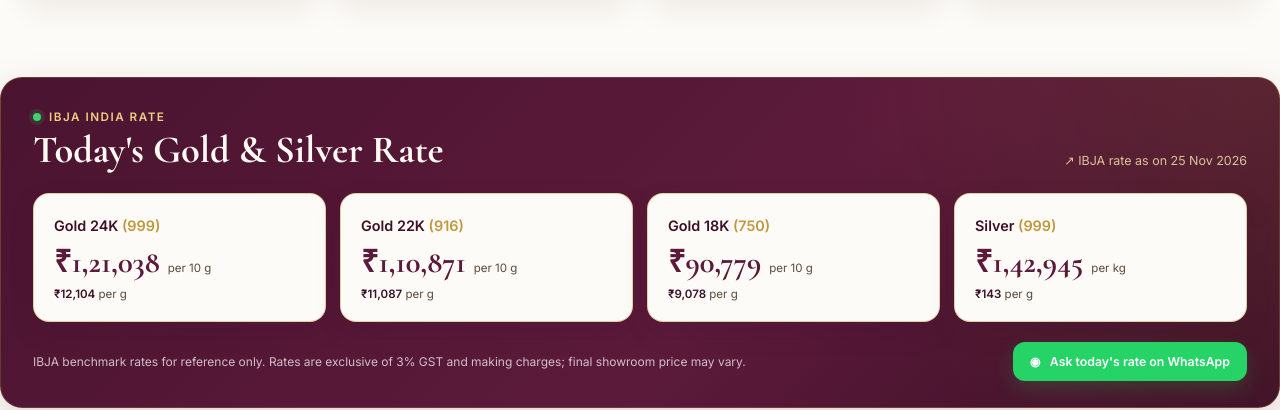
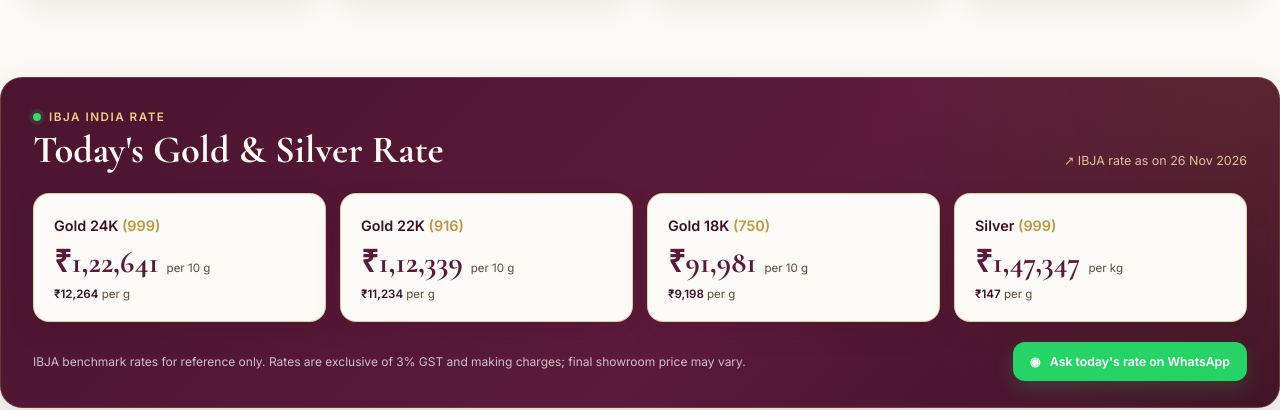
Before and after one commit to prisluv64-source/Kanchan-Jewellers-2, a plain HTML site: page index.html in a window 1280 px wide. Shown: the part 1562-1972 px from the top of the page. Drawn offline with nearby package versions, Linux system fonts and the light colour scheme.

Commit message:
Update IBJA jewellery rates

```diff
--- a/index.html
+++ b/index.html
@@ -359,7 +359,7 @@
       </div>
       <div class="rates">
         <span class="rate-dot"></span>
-        <a class="top-rate-link" href="#ibjaRates" aria-label="View full IBJA gold and silver rates">IBJA Rate: <strong>Gold 22K ₹11,087/g</strong> &nbsp;•&nbsp; <strong>Silver ₹143/g</strong></a>
+        <a class="top-rate-link" href="#ibjaRates" aria-label="View full IBJA gold and silver rates">IBJA Rate: <strong>Gold 22K ₹11,234/g</strong> &nbsp;•&nbsp; <strong>Silver ₹147/g</strong></a>
       </div>
       <div class="top-right">
         <span>EN</span>
@@ -1022,33 +1022,33 @@
           <h2 id="ibjaRatesTitle">Today's Gold &amp; Silver Rate</h2>
         </div>
         <a class="ibja-source-link" href="https://ibjarates.com/" target="_blank" rel="noopener">
-          ↗ IBJA rate as on <span id="ibja-rate-date">25 Nov 2026</span>
+          ↗ IBJA rate as on <span id="ibja-rate-date">26 Nov 2026</span>
         </a>
       </div>
 
       <div class="ibja-rate-grid">
         <article class="ibja-rate-card" data-rate-key="gold999">
           <h3>Gold 24K <span>(999)</span></h3>
-          <div class="ibja-main-rate"><strong id="ibja-gold999-main">₹1,21,038</strong><span>per 10 g</span></div>
-          <p><span id="ibja-gold999-gram">₹12,104</span> per g</p>
+          <div class="ibja-main-rate"><strong id="ibja-gold999-main">₹1,22,641</strong><span>per 10 g</span></div>
+          <p><span id="ibja-gold999-gram">₹12,264</span> per g</p>
         </article>
 
         <article class="ibja-rate-card" data-rate-key="gold916">
           <h3>Gold 22K <span>(916)</span></h3>
-          <div class="ibja-main-rate"><strong id="ibja-gold916-main">₹1,10,871</strong><span>per 10 g</span></div>
-          <p><span id="ibja-gold916-gram">₹11,087</span> per g</p>
+          <div class="ibja-main-rate"><strong id="ibja-gold916-main">₹1,12,339</strong><span>per 10 g</span></div>
+          <p><span id="ibja-gold916-gram">₹11,234</span> per g</p>
         </article>
 
         <article class="ibja-rate-card" data-rate-key="gold750">
           <h3>Gold 18K <span>(750)</span></h3>
-          <div class="ibja-main-rate"><strong id="ibja-gold750-main">₹90,779</strong><span>per 10 g</span></div>
-          <p><span id="ibja-gold750-gram">₹9,078</span> per g</p>
+          <div class="ibja-main-rate"><strong id="ibja-gold750-main">₹91,981</strong><span>per 10 g</span></div>
+          <p><span id="ibja-gold750-gram">₹9,198</span> per g</p>
         </article>
 
         <article class="ibja-rate-card silver" data-rate-key="silver999">
           <h3>Silver <span>(999)</span></h3>
-          <div class="ibja-main-rate"><strong id="ibja-silver999-main">₹1,42,945</strong><span>per kg</span></div>
-          <p><span id="ibja-silver999-gram">₹143</span> per g</p>
+          <div class="ibja-main-rate"><strong id="ibja-silver999-main">₹1,47,347</strong><span>per kg</span></div>
+          <p><span id="ibja-silver999-gram">₹147</span> per g</p>
         </article>
       </div>
 
```
